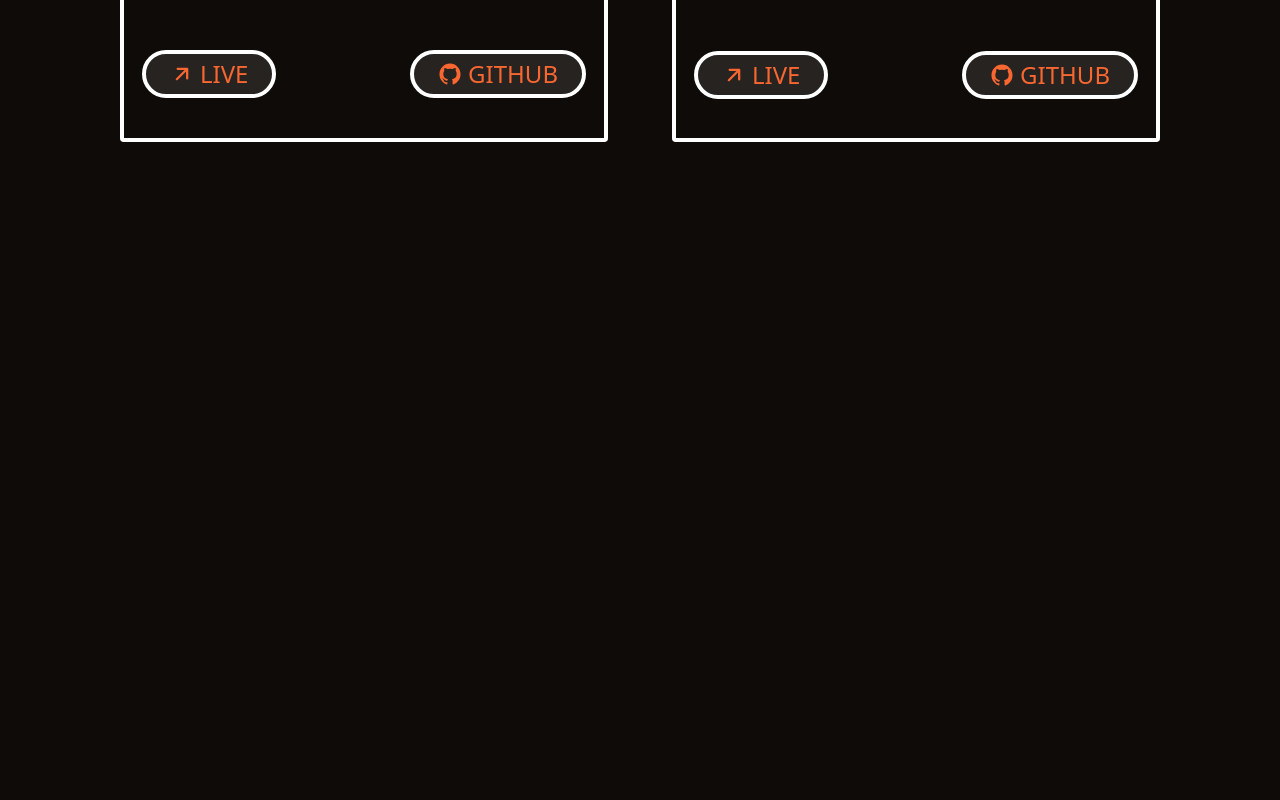
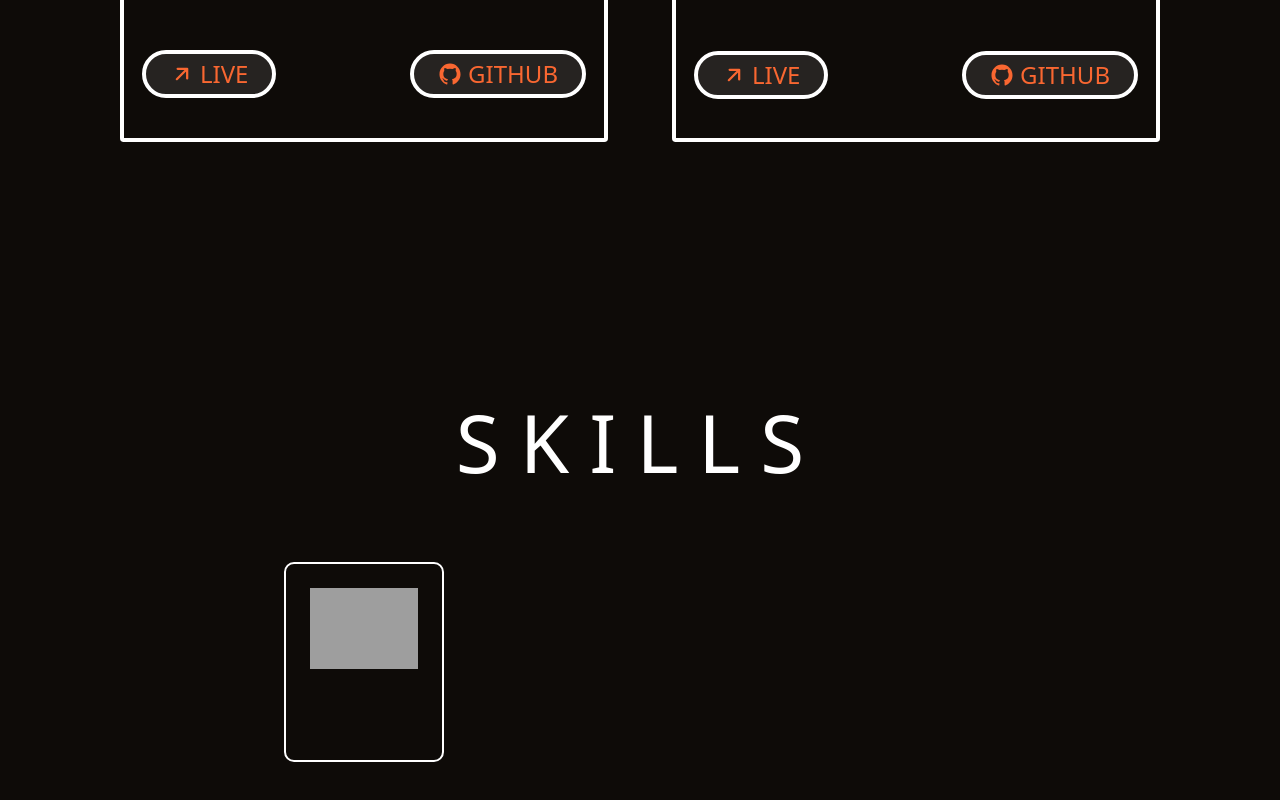
Before and after one commit to Raeef-Chowdhury/Motion-Portfolio, a website built with Vite: page index.html in a window 1280 px wide. Shown: the part 3326-4126 px from the top of the page. Before the commit the page ends 3668 px from the top, so only its background shows below. Built offline with nearby package versions, Linux system fonts and the light colour scheme; grey boxes are pictures that could not be loaded.

Commit message:
add skill UI

```diff
--- a/index.html
+++ b/index.html
@@ -38,11 +38,13 @@
             </a>
             <a
               class="navigation__item text-[1.6rem] font-semibold hover:cursor-pointer px-[3rem] py-[1.6rem]"
+              href="#projects"
             >
               PROJECTS
             </a>
             <a
               class="navigation__item text-[1.6rem] font-semibold hover:cursor-pointer px-[3rem] py-[1.6rem]"
+              href="#skills"
             >
               SKILLS
             </a>
@@ -462,6 +464,29 @@
         </li>
       </ul>
     </section>
+    <section class="section__skills mt-[24rem]" id="skills">
+      <h1
+        class="section__heading scroll--down mx-auto w-[fit-content] text-center text-[8rem] relative tracking-[2rem] text-white before:transition-all before:duration-[600ms] before:content-[] before:absolute before:w-[0] before:h-[10rem] before:left-[-10px] before:bottom-[0px] hover:before:w-[100%] before:skew-x-12 before:opacity-[0.2] hover:cursor-pointer before:bg-[#d2ad95]"
+      >
+        SKILLS
+      </h1>
+      <div class="skills__container flex justify-center">
+        <ul
+          class="skills_list grid grid-cols-4 gap-[2.4rem] justify-center mt-[6rem] w-[fit-content]"
+        >
+          <li
+            class="group skill p-[2.4rem] w-[16rem] h-[20rem] border-white border-2 rounded-2xl flex flex-col gap-[1.2rem] transition-all duration-300 hover:-translate-y-8 hover:shadow-[0_10px_25px_rgba(255,255,255,0.2)]"
+          >
+            <img src="https://skillicons.dev/icons?i=html" />
+            <p
+              class="skill--text text-center text-[#d2ad95] text-[1.8rem] font-extrabold translate-y-[8rem] transition-all duration-300 opacity-0 group-hover:opacity-100 group-hover:block group-hover:translate-y-0"
+            >
+              HTML
+            </p>
+          </li>
+        </ul>
+      </div>
+    </section>
   </body>
   <script
     type="module"
```
Also changed, not shown: src/output.css.
